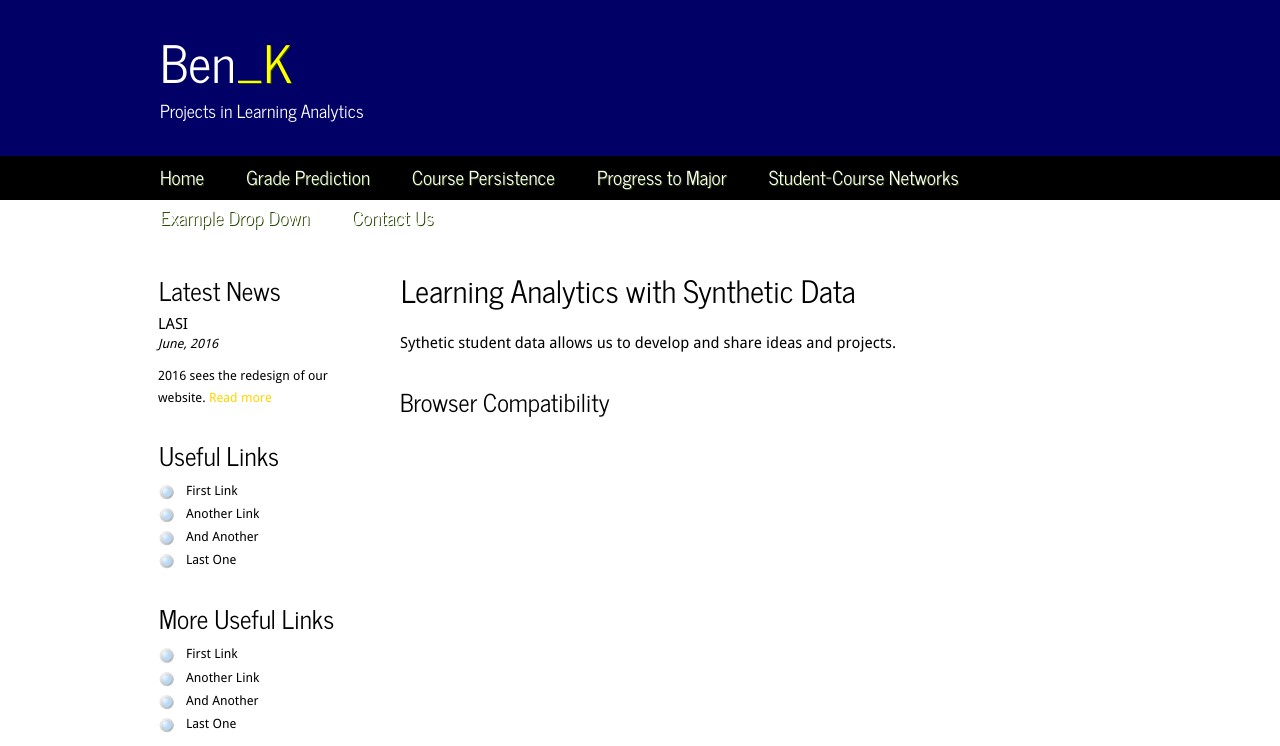
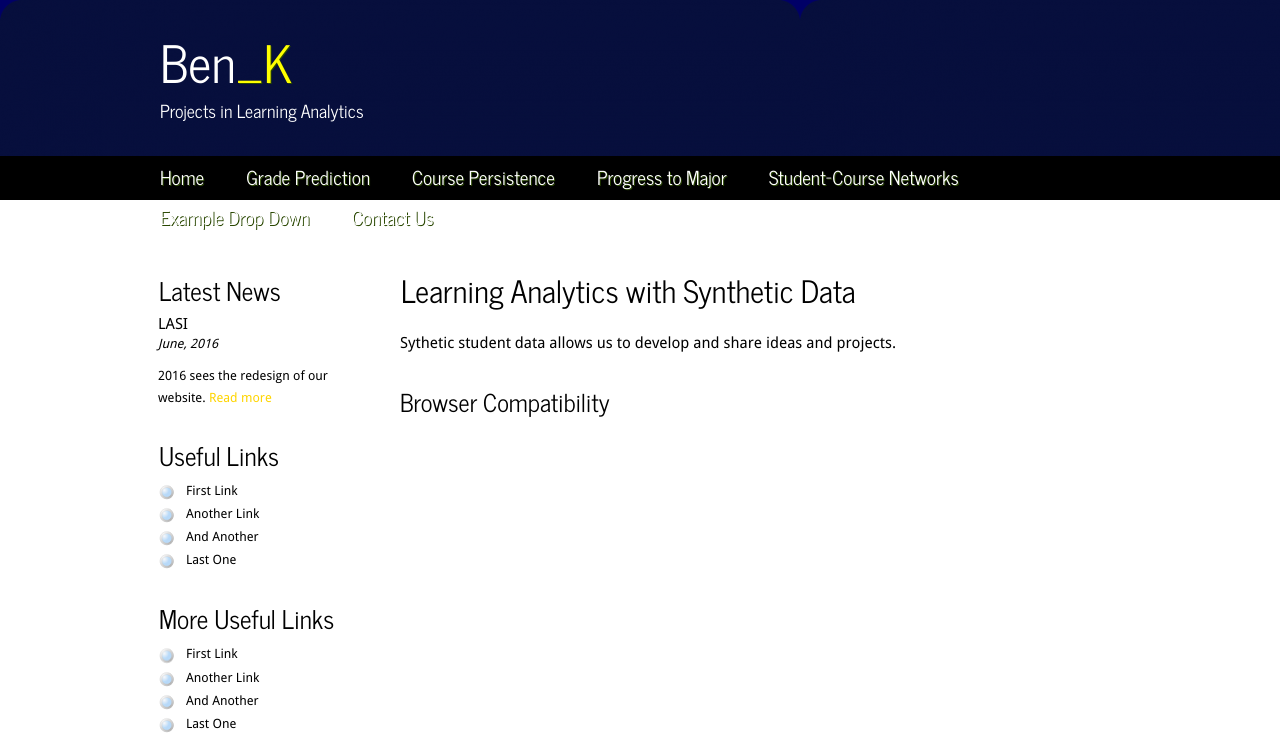
Before and after one commit to bkoester/bkoester.github.io, a plain HTML site: page index.html in a window 1280 px wide. Shown: the top 746 px of the page. Drawn offline with Linux system fonts and the light colour scheme.

Commit message:
more basic updates

```diff
--- a/css/style.css
+++ b/css/style.css
@@ -140,7 +140,7 @@ ol li {
 
 
 header {
-  background: #000067 url(../images/dark.png);
+  background: #000067 url(../images/darkblue.png);
   height: 200px;
 }
 
```
Also changed, not shown: images/darkblue.png (added).
